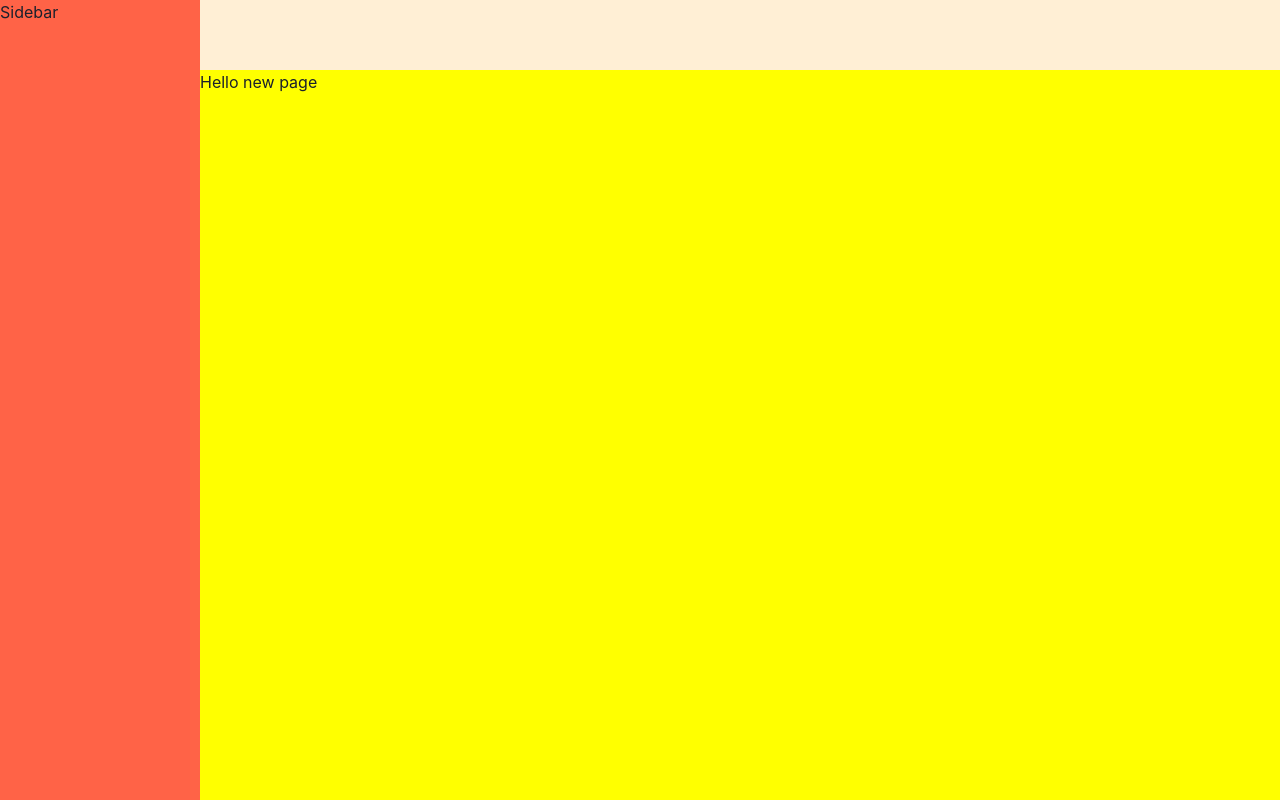
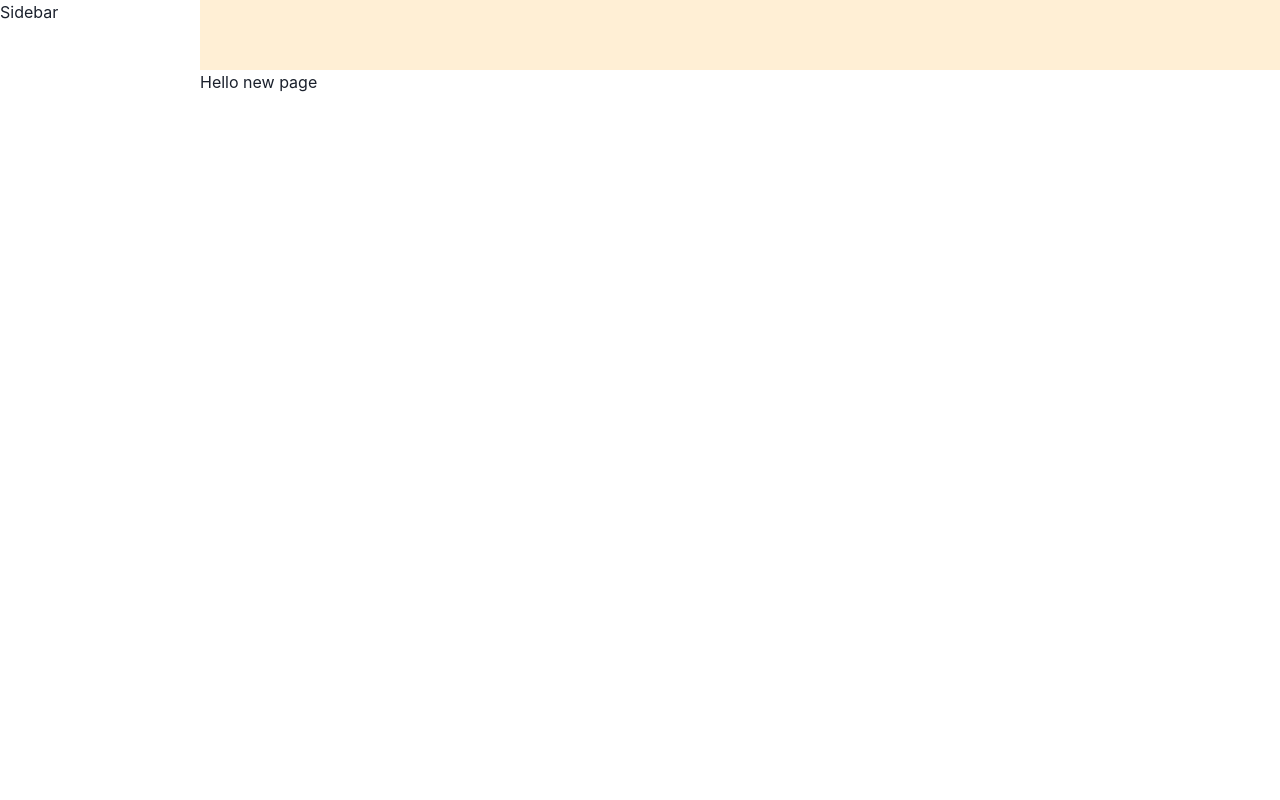
Before and after one commit to fruitbox12/marscloud, a Next.js app: page /instances in a window 1280 px wide. Built offline with nearby package versions, Linux system fonts and the light colour scheme.

Commit message:
Remove background-color

```diff
--- a/components/layout/index.tsx
+++ b/components/layout/index.tsx
@@ -9,13 +9,11 @@ type LayoutProps = {
 const Layout: FC<LayoutProps> = ({ children }) => (
   <>
     <Grid h="100vh" templateRows="70px 1fr" templateColumns="200px 1fr">
-      <GridItem colSpan={1} rowSpan={2} bg="tomato">
+      <GridItem colSpan={1} rowSpan={2}>
         <Sidebar />
       </GridItem>
       <GridItem colSpan={1} bg="papayawhip" />
-      <GridItem colSpan={1} bg="yellow">
-        {children}
-      </GridItem>
+      <GridItem colSpan={1}>{children}</GridItem>
     </Grid>
   </>
 );
```
